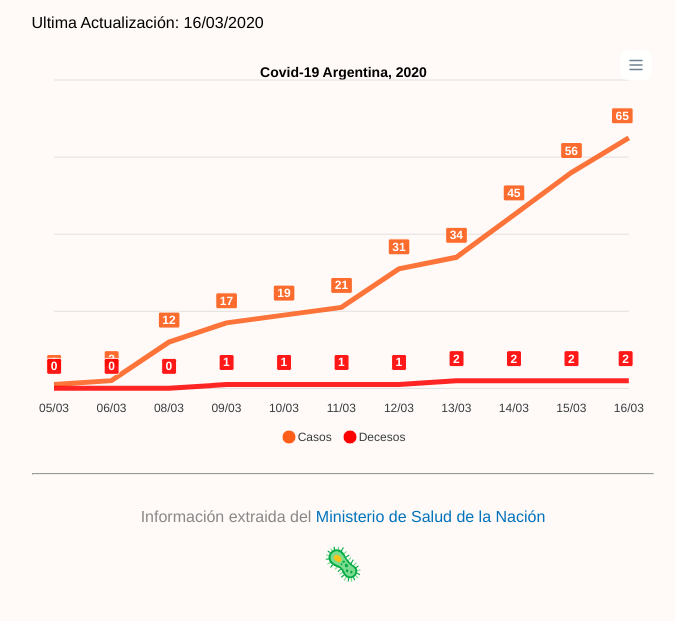
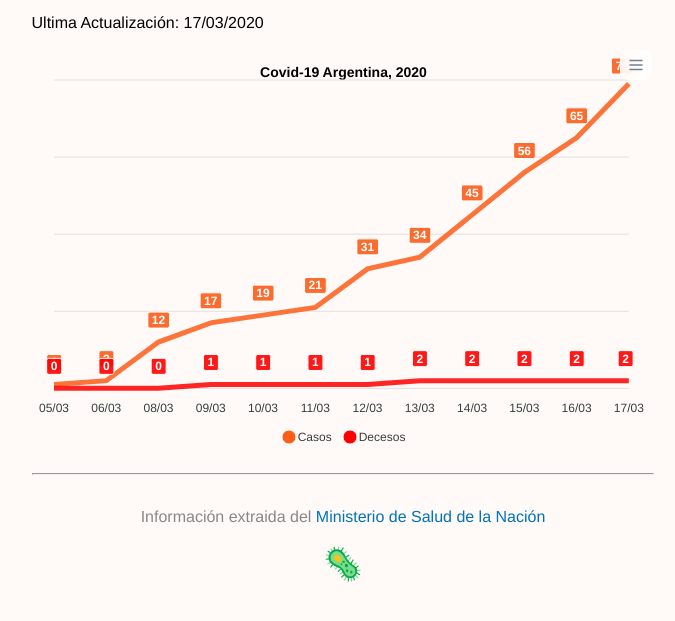
Before and after one commit to jagomez967/CovidArg, a plain HTML site: page index.html in a window 1280 px wide. Shown: the part 131-752 px from the top of the page, without its empty margins (297-972 px from the left). Drawn offline with nearby package versions, Linux system fonts and the light colour scheme.

Commit message:
17/03/2020

```diff
--- a/index.html
+++ b/index.html
@@ -44,7 +44,7 @@
             <article>
                 <header>
                     <h1>Covid-19 ARG</h1>
-                    <p>Ultima Actualización: <time datetime="20200316">16/03/2020</time></p>
+                    <p>Ultima Actualización: <time datetime="20200317">17/03/2020</time></p>
                 </header>
                 <body>
                     <div id='chart'></div>
@@ -87,7 +87,8 @@
         {x: "13/03", y: 34},
         {x: "14/03", y: 45},
         {x: "15/03", y: 56},
-        {x: "16/03", y: 65}]
+        {x: "16/03", y: 65},
+        {x: "17/03", y: 79}]
         },{name: 'Decesos',
           data: [
         {x: "05/03", y: 0},
@@ -100,7 +101,8 @@
         {x: "13/03", y: 2},
         {x: "14/03", y: 2},
         {x: "15/03", y: 2},
-        {x: "16/03", y: 2}]
+        {x: "16/03", y: 2},
+        {x: "17/03", y: 2}]
         }],
           chart: {
           height: 400,
```
